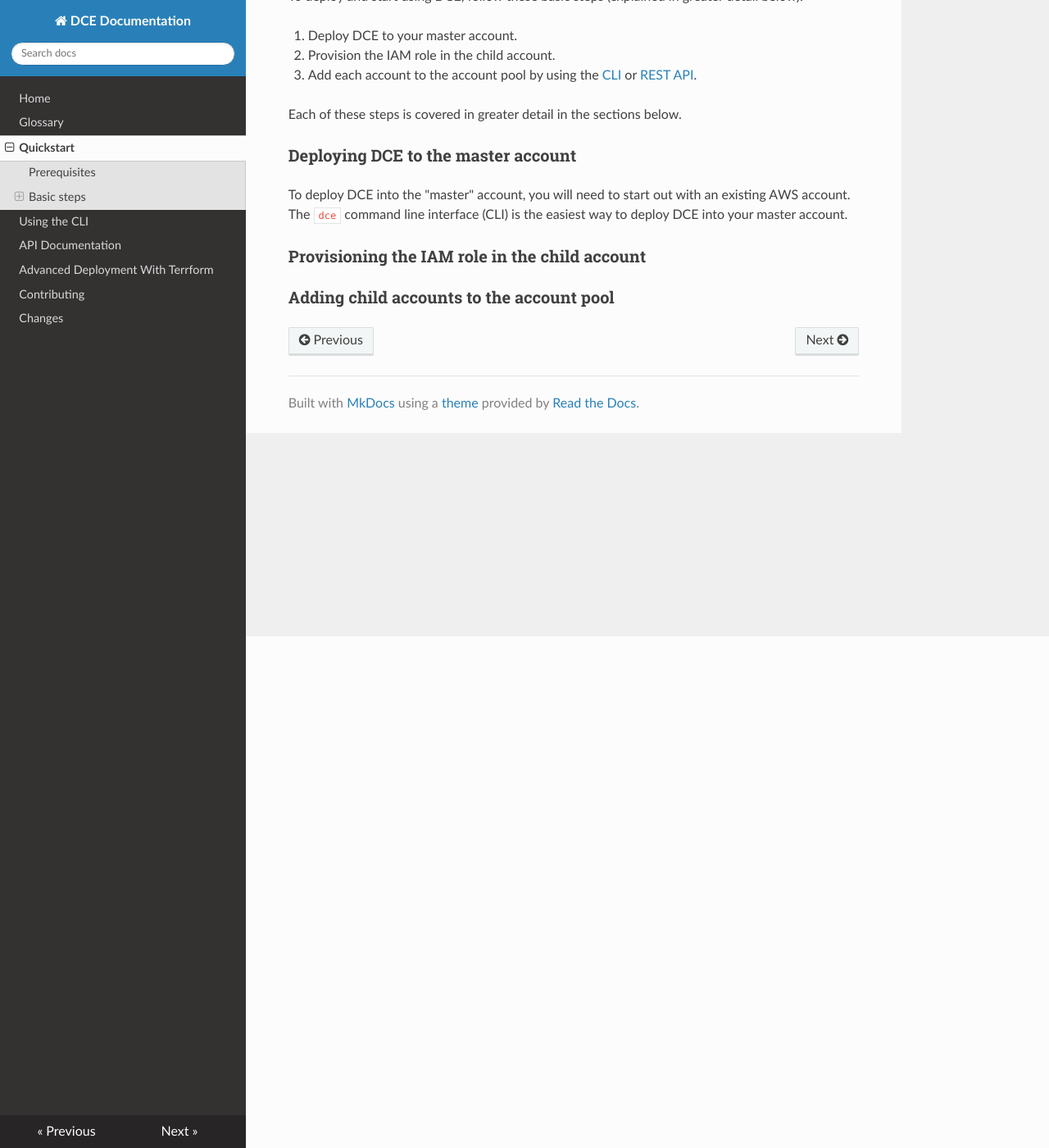
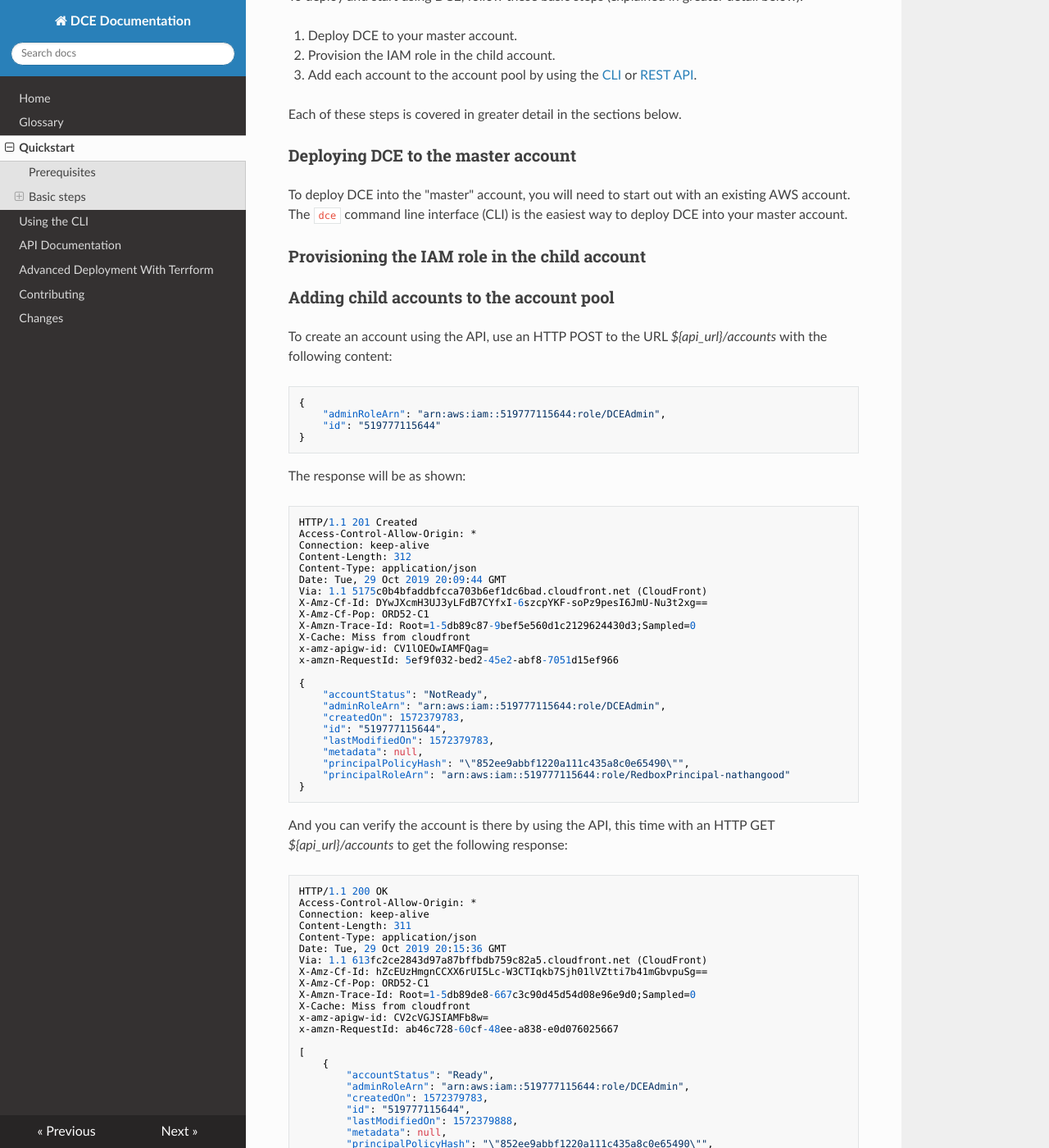
Before and after one commit to Optum/dce, an MkDocs documentation site: the page built from docs/quickstart.md, in a window 1280 px wide and 1400 px high, scrolled down 624 px. Shown: the whole window at 82% size. Built offline with MkDocs 1.6.1, drawn with Linux system fonts in a browser that asks for light colours; nearby versions of some CDN libraries; some of the changed text lies outside the part shown.

Commit message:
Adding text to quickstart.
Signed-off-by: Nathan A. Good <nathan.a.good@gmail.com>

````diff
--- a/docs/quickstart.md
+++ b/docs/quickstart.md
@@ -41,3 +41,148 @@ way to deploy DCE into your master account.
 
 
 ### Adding child accounts to the account pool
+
+To create an account using the API, use an HTTP POST to the URL
+*${api_url}/accounts* with the following content:
+
+```json
+{
+    "adminRoleArn": "arn:aws:iam::519777115644:role/DCEAdmin",
+    "id": "519777115644"
+}
+```
+
+The response will be as shown:
+
+```json
+HTTP/1.1 201 Created
+Access-Control-Allow-Origin: *
+Connection: keep-alive
+Content-Length: 312
+Content-Type: application/json
+Date: Tue, 29 Oct 2019 20:09:44 GMT
+Via: 1.1 5175c0b4bfaddbfcca703b6ef1dc6bad.cloudfront.net (CloudFront)
+X-Amz-Cf-Id: DYwJXcmH3UJ3yLFdB7CYfxI-6szcpYKF-soPz9pesI6JmU-Nu3t2xg==
+X-Amz-Cf-Pop: ORD52-C1
+X-Amzn-Trace-Id: Root=1-5db89c87-9bef5e560d1c2129624430d3;Sampled=0
+X-Cache: Miss from cloudfront
+x-amz-apigw-id: CV1lOEOwIAMFQag=
+x-amzn-RequestId: 5ef9f032-bed2-45e2-abf8-7051d15ef966
+
+{
+    "accountStatus": "NotReady",
+    "adminRoleArn": "arn:aws:iam::519777115644:role/DCEAdmin",
+    "createdOn": 1572379783,
+    "id": "519777115644",
+    "lastModifiedOn": 1572379783,
+    "metadata": null,
+    "principalPolicyHash": "\"852ee9abbf1220a111c435a8c0e65490\"",
+    "principalRoleArn": "arn:aws:iam::519777115644:role/RedboxPrincipal-nathangood"
+}
+```
+
+And you can verify the account is there by using the API, this time
+with an HTTP GET *${api_url}/accounts* to get the following response:
+
+```json
+HTTP/1.1 200 OK
+Access-Control-Allow-Origin: *
+Connection: keep-alive
+Content-Length: 311
+Content-Type: application/json
+Date: Tue, 29 Oct 2019 20:15:36 GMT
+Via: 1.1 613fc2ce2843d97a87bffbdb759c82a5.cloudfront.net (CloudFront)
+X-Amz-Cf-Id: hZcEUzHmgnCCXX6rUI5Lc-W3CTIqkb7Sjh01lVZtti7b41mGbvpuSg==
+X-Amz-Cf-Pop: ORD52-C1
+X-Amzn-Trace-Id: Root=1-5db89de8-667c3c90d45d54d08e96e9d0;Sampled=0
+X-Cache: Miss from cloudfront
+x-amz-apigw-id: CV2cVGJSIAMFb8w=
+x-amzn-RequestId: ab46c728-60cf-48ee-a838-e0d076025667
+
+[
+    {
+        "accountStatus": "Ready",
+        "adminRoleArn": "arn:aws:iam::519777115644:role/DCEAdmin",
+        "createdOn": 1572379783,
+        "id": "519777115644",
+        "lastModifiedOn": 1572379888,
+        "metadata": null,
+        "principalPolicyHash": "\"852ee9abbf1220a111c435a8c0e65490\"",
+        "principalRoleArn": "arn:aws:iam::519777115644:role/RedboxPrincipal-nathangood"
+    }
+]
+```
+
+### Leasing the child account
+
+Now that the child account has been added to the account pool, you
+can create a lease on the account. HTTP POST the following
+content to the *${api_url}/leases* endpoint:
+
+```json
+{
+    "principalId": "RedboxPrincipal-nathangood",
+    "accountId": "519777115644",
+    "budgetAmount": 20,
+    "budgetCurrency": "USD",
+    "budgetNotificationEmails": [
+        "nathan@galenhousesoftware.com"
+    ],
+    "expiresOn": 1572382800
+}
+```
+
+You will see a response that looks like this:
+
+```json
+HTTP/1.1 201 Created
+Connection: keep-alive
+Content-Length: 372
+Content-Type: application/json
+Date: Tue, 29 Oct 2019 20:39:46 GMT
+Via: 1.1 05ce646a2ff6febe063c256476b18a9c.cloudfront.net (CloudFront)
+X-Amz-Cf-Id: Yo5Q0vd4yReiQI_tD4IVvpkP7HgFqUk3X3DJ8wLeR0Gpl0mh_jYkxg==
+X-Amz-Cf-Pop: ORD52-C2
+X-Amzn-Trace-Id: Root=1-5db8a391-5577d7a477be61bde1c39308;Sampled=0
+X-Cache: Miss from cloudfront
+x-amz-apigw-id: CV5-yF_coAMFd4A=
+x-amzn-RequestId: f4848ef9-d577-4465-a0d2-dd33e792f4a5
+
+{
+    "accountId": "519777115644",
+    "budgetAmount": 20,
+    "budgetCurrency": "USD",
+    "budgetNotificationEmails": [
+        "nathan@galenhousesoftware.com"
+    ],
+    "createdOn": 1572381585,
+    "expiresOn": 1572382800,
+    "id": "94503268-426b-4892-9b53-3c73ab38aeff",
+    "lastModifiedOn": 1572381585,
+    "leaseStatus": "Active",
+    "leaseStatusModifiedOn": 1572381585,
+    "leaseStatusReason": "",
+    "principalId": "RedboxPrincipal-nathangood"
+}
+```
+
+After getting the response, call the *${api_url}/accounts* endpoint
+again to see that the account status has been changed to
+`Leased`:
+
+```json
+HTTP/1.1 200 OK
+// snipped...
+[
+    {
+        "accountStatus": "Leased",
+        "adminRoleArn": "arn:aws:iam::519777115644:role/DCEAdmin",
+        "createdOn": 1572379783,
+        "id": "519777115644",
+        "lastModifiedOn": 1572381585,
+        "metadata": null,
+        "principalPolicyHash": "\"852ee9abbf1220a111c435a8c0e65490\"",
+        "principalRoleArn": "arn:aws:iam::519777115644:role/RedboxPrincipal-nathangood"
+    }
+]
+```
````
